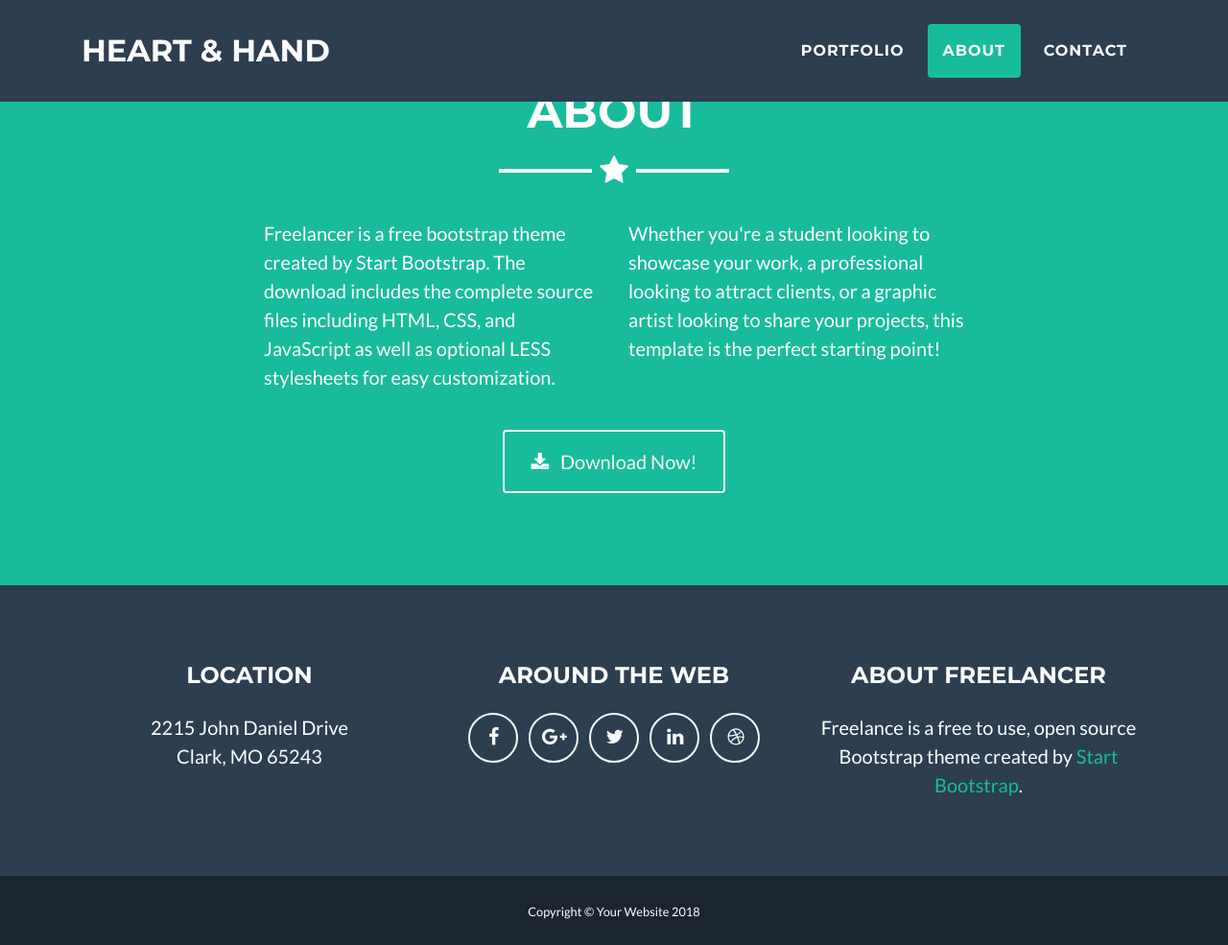
After one commit to jayleth72/heart_-_hand, a Flask app: page /add_customer/ in a window 1280 px wide. The commit adds this page. Shown: the whole page at 96% size. Run offline with Flask 2, Linux system fonts and the light colour scheme; the visitor is signed in with stand-in values (Sample User, id 1); some libraries are stand-ins or nearby versions.

Commit message:
started button navigation

```diff
--- a/app.py
+++ b/app.py
@@ -41,6 +41,10 @@ security = Security(app, user_datastore)
 def index():
     return render_template('/index.html')
 
+@app.route('/add_customer/')
+@login_required
+def add_customer():
+    return render_template('/add_customer.html')
 
 @app.route('/profile/<email>')
 @login_required
--- /dev/null
+++ b/templates/add_customer.html
@@ -0,0 +1,30 @@
+{% extends "layouts/layout1.html" %}
+{% block title %}
+Add Customer
+{% endblock %}
+
+{% block content %}
+
+<!-- About Section -->
+<section class="bg-primary text-white mb-0" id="about">
+  <div class="container">
+    <h2 class="text-center text-uppercase text-white">About</h2>
+    <hr class="star-light mb-5">
+    <div class="row">
+      <div class="col-lg-4 ml-auto">
+        <p class="lead">Freelancer is a free bootstrap theme created by Start Bootstrap. The download includes the complete source files including HTML, CSS, and JavaScript as well as optional LESS stylesheets for easy customization.</p>
+      </div>
+      <div class="col-lg-4 mr-auto">
+        <p class="lead">Whether you're a student looking to showcase your work, a professional looking to attract clients, or a graphic artist looking to share your projects, this template is the perfect starting point!</p>
+      </div>
+    </div>
+    <div class="text-center mt-4">
+      <a class="btn btn-xl btn-outline-light" href="#">
+        <i class="fa fa-download mr-2"></i>
+        Download Now!
+      </a>
+    </div>
+  </div>
+</section>
+
+{% endblock %}
--- a/templates/index.html
+++ b/templates/index.html
@@ -13,7 +13,7 @@ Admin
         <a class="portfolio-item d-block mx-auto" href="#portfolio-modal-1">
 
             <div class="portfolio-item-caption-content my-auto w-100 text-center text-white">
-              <a class="btn btn-primary btn-block" href="#" role="button">Link</a>
+              <a class="btn btn-primary btn-block" href="{{ url_for('add_customer') }}" role="button">Add Customer</a>
             </div>
 
         </a>
```
